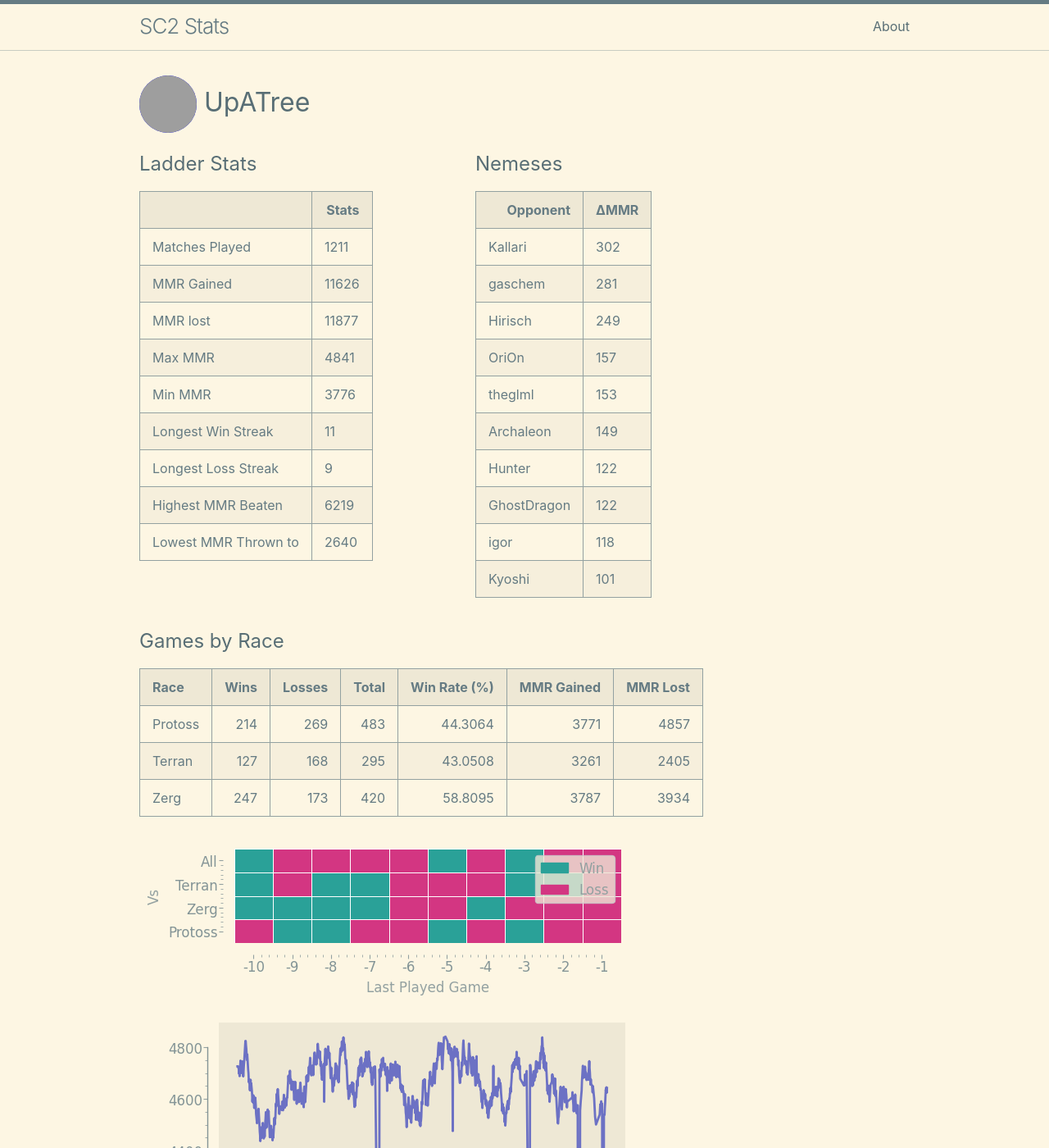
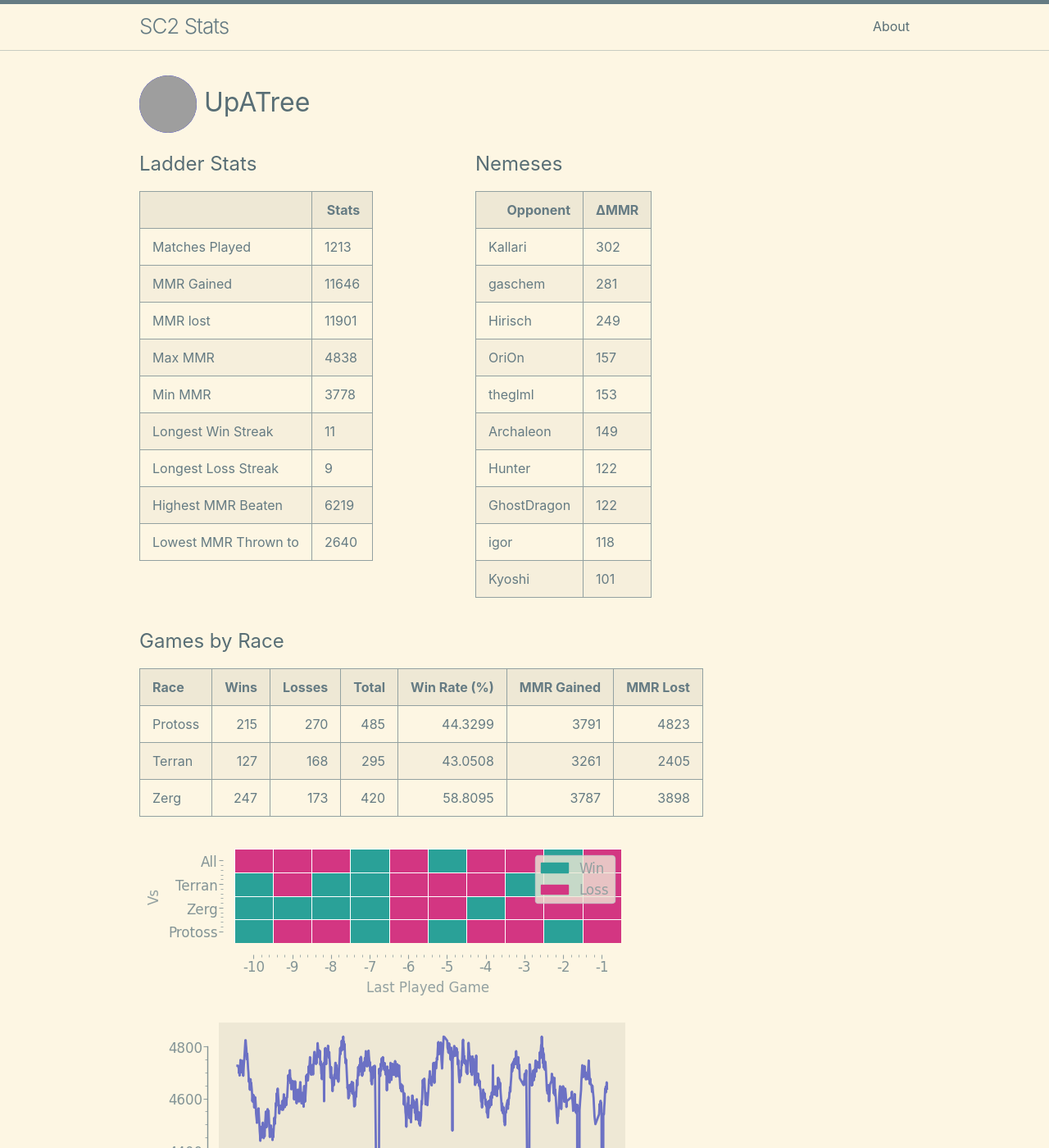
Before and after one commit to kylermurphy/UpATree, a Jekyll site: the page built from docs/index.md, in a window 1280 px wide and 1400 px high. Shown: the whole window at 82% size. Built offline with Jekyll 4.4.1, drawn with Linux system fonts in a browser that asks for light colours; grey boxes are pictures that could not be loaded.

Commit message:
running on push

```diff
--- a/docs/index.md
+++ b/docs/index.md
@@ -18,23 +18,23 @@ layout: home
   <tbody>
     <tr>
       <td>Matches Played</td>
-      <td>1211</td>
+      <td>1213</td>
     </tr>
     <tr>
       <td>MMR Gained</td>
-      <td>11626</td>
+      <td>11646</td>
     </tr>
     <tr>
       <td>MMR lost</td>
-      <td>11877</td>
+      <td>11901</td>
     </tr>
     <tr>
       <td>Max MMR</td>
-      <td>4841</td>
+      <td>4838</td>
     </tr>
     <tr>
       <td>Min MMR</td>
-      <td>3776</td>
+      <td>3778</td>
     </tr>
     <tr>
       <td>Longest Win Streak</td>
@@ -114,9 +114,9 @@ layout: home
 
 | Race    |   Wins |   Losses |   Total |   Win Rate (%) |   MMR Gained |   MMR Lost |
 |:--------|-------:|---------:|--------:|---------------:|-------------:|-----------:|
-| Protoss |    214 |      269 |     483 |        44.3064 |         3771 |       4857 |
+| Protoss |    215 |      270 |     485 |        44.3299 |         3791 |       4823 |
 | Terran  |    127 |      168 |     295 |        43.0508 |         3261 |       2405 |
-| Zerg    |    247 |      173 |     420 |        58.8095 |         3787 |       3934 |
+| Zerg    |    247 |      173 |     420 |        58.8095 |         3787 |       3898 |
 
 ![Games by Race](./assets/gm_hist.png)
 
--- a/log.txt
+++ b/log.txt
@@ -445,3 +445,4 @@ Writing a log file 2025-03-13 18:31:27.
 Writing a log file 2025-03-13 18:51:44.
 Writing a log file 2025-03-13 19:18:09.
 Writing a log file 2025-03-13 19:30:48.
+Writing a log file 2025-03-13 19:48:12.
```
Also changed, not shown: docs/assets/MMR.png, docs/assets/daily.png, docs/assets/gm_hist.png, docs/assets/r_wrt.png, 1 other file.
